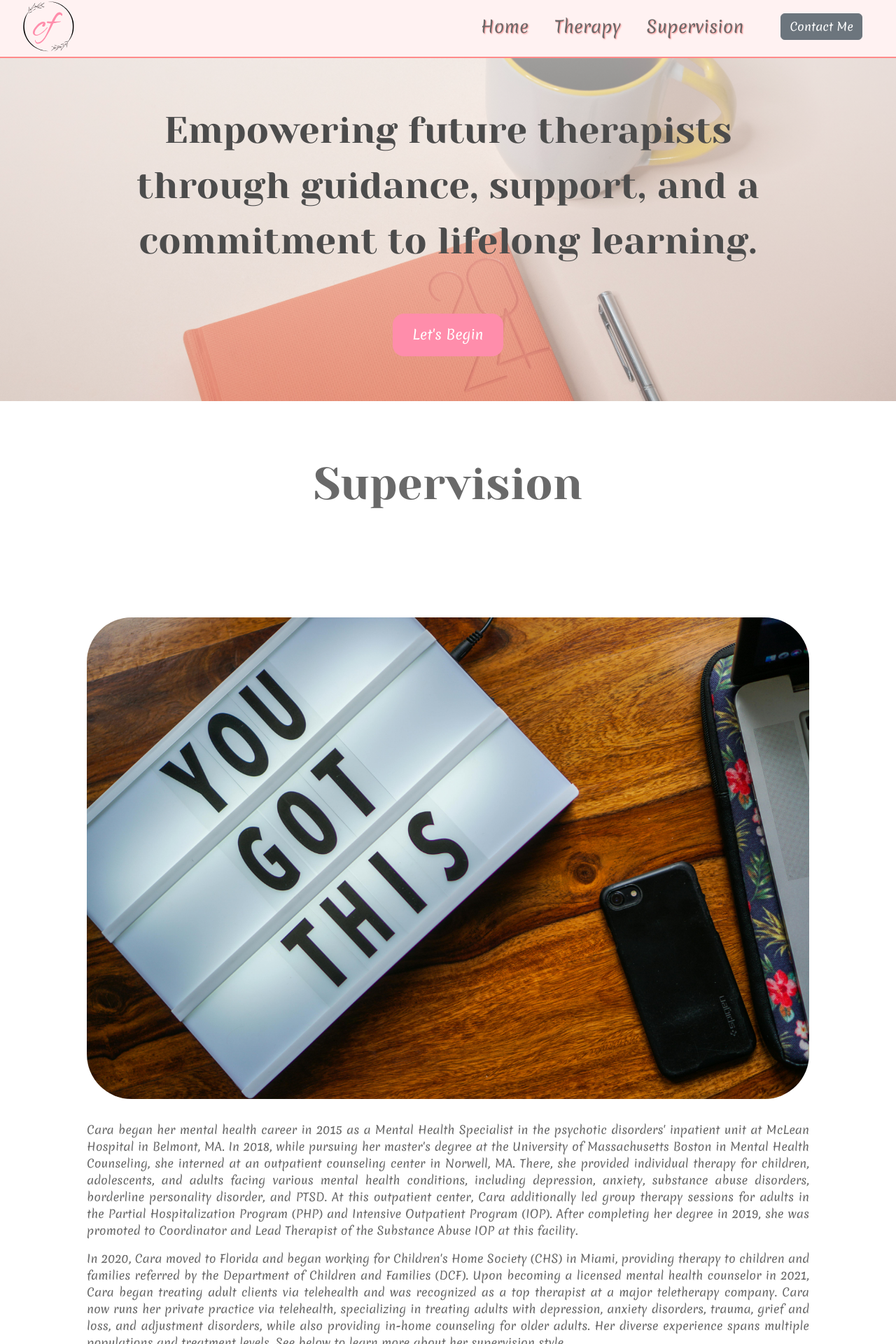
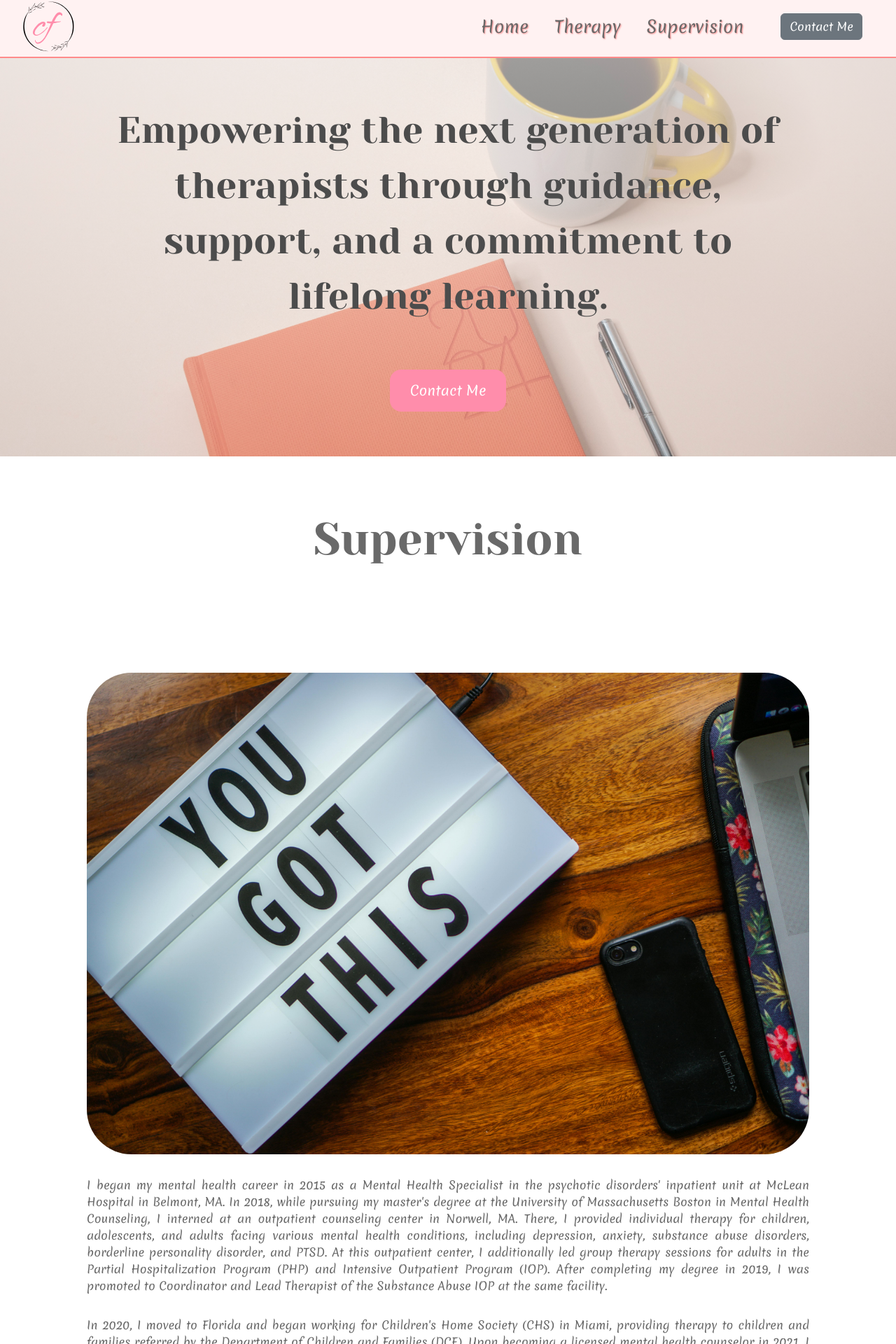
Before and after one commit to LFuen/c-fuentes, a Next.js app: page /Supervision in a window 1280 px wide. Shown: the part 4-1924 px from the top of the page at 70% size. Built offline with nearby package versions, Linux system fonts and the light colour scheme.

Commit message:
changes to styling, added supervision blurb, added therapy title

```diff
--- a/src/app/Hero/hero.module.css
+++ b/src/app/Hero/hero.module.css
@@ -12,7 +12,7 @@
     height: 100vh;
     padding-top: 3rem;
     color: rgb(113, 113, 113);
-    font-family: "Merienda", sans-serif;
+    font-family: "Yeseva One", serif;
   }
 
   .hero::before {
@@ -26,9 +26,17 @@
   }
 
   .heroTitle {
-    font-size: 5rem;
-    margin-top: 5rem;
+    font-size: 3.3rem;
     font-weight: bold;
+    z-index: 1;
+  }
+
+  .quote {
+    font-size: 2rem;
+    color: rgb(76, 76, 76);
+    padding: 4rem 8rem 2rem 8rem;
+    z-index: 1;
+    font-family: "Yeseva One", serif;
   }
 
     .ctaButton {
--- a/src/app/Hero/page.js
+++ b/src/app/Hero/page.js
@@ -1,18 +1,18 @@
 "use client";
-import styles from './hero.module.css';
-import { Row, Col, Button } from 'reactstrap';
-import Link from 'next/link';
+import styles from "./hero.module.css";
+import { Row, Col, Button } from "reactstrap";
+import Link from "next/link";
 
-
-
-export default function Hero () {
+export default function Hero() {
 	return (
 		<Row className={styles.hero}>
-            <Col className={styles.heroContent}>
+			<blockquote className={styles.quote}>
 				<h1 className={styles.heroTitle}>Therapy for the Modern World</h1>
 				<p>Empowering individuals through personalized therapy sessions.</p>
-                <Link href="/ContactForm"><Button className={styles.ctaButton}>Contact Me</Button></Link>
-            </Col>
+			</blockquote>
+			<Link href="/ContactForm">
+				<Button className={styles.ctaButton}>Contact Me</Button>
+			</Link>
 		</Row>
 	);
-};
+}
--- a/src/app/Supervision/page.js
+++ b/src/app/Supervision/page.js
@@ -91,14 +91,14 @@ export default function Supervision() {
 				<Col>
 					<blockquote className={styles.quote}>
 						<p>
-							Empowering future therapists through guidance, support, and a
-							commitment to lifelong learning.
+							Empowering the next generation of therapists through guidance,
+							support, and a commitment to lifelong learning.
 						</p>
 					</blockquote>
 				</Col>
 				<Col>
 					<Link href="/ContactForm">
-						<Button className={styles.ctaButton}>Let&apos;s Begin</Button>
+						<Button className={styles.ctaButton}>Contact Me</Button>
 					</Link>
 				</Col>
 			</Row>
@@ -114,34 +114,34 @@ export default function Supervision() {
 					</Col>
 					<Col>
 						<p>
-							Cara began her mental health career in 2015 as a Mental Health
+							I began my mental health career in 2015 as a Mental Health
 							Specialist in the psychotic disorders&apos; inpatient unit at
-							McLean Hospital in Belmont, MA. In 2018, while pursuing her
+							McLean Hospital in Belmont, MA. In 2018, while pursuing my
 							master&apos;s degree at the University of Massachusetts Boston in
-							Mental Health Counseling, she interned at an outpatient counseling
-							center in Norwell, MA. There, she provided individual therapy for
+							Mental Health Counseling, I interned at an outpatient counseling
+							center in Norwell, MA. There, I provided individual therapy for
 							children, adolescents, and adults facing various mental health
 							conditions, including depression, anxiety, substance abuse
 							disorders, borderline personality disorder, and PTSD. At this
-							outpatient center, Cara additionally led group therapy sessions
-							for adults in the Partial Hospitalization Program (PHP) and
-							Intensive Outpatient Program (IOP). After completing her degree in
-							2019, she was promoted to Coordinator and Lead Therapist of the
-							Substance Abuse IOP at this facility.
+							outpatient center, I additionally led group therapy sessions for
+							adults in the Partial Hospitalization Program (PHP) and Intensive
+							Outpatient Program (IOP). After completing my degree in 2019, I
+							was promoted to Coordinator and Lead Therapist of the Substance
+							Abuse IOP at the same facility.
 						</p>
 						<p>
-							In 2020, Cara moved to Florida and began working for
-							Children&apos;s Home Society (CHS) in Miami, providing therapy to
-							children and families referred by the Department of Children and
-							Families (DCF). Upon becoming a licensed mental health counselor
-							in 2021, Cara began treating adult clients via telehealth and was
-							recognized as a top therapist at a major teletherapy company. Cara
-							now runs her private practice via telehealth, specializing in
-							treating adults with depression, anxiety disorders, trauma, grief
-							and loss, and adjustment disorders, while also providing in-home
-							counseling for older adults. Her diverse experience spans multiple
-							populations and treatment levels. See below to learn more about
-							her supervision style.
+							In 2020, I moved to Florida and began working for Children&apos;s
+							Home Society (CHS) in Miami, providing therapy to children and
+							families referred by the Department of Children and Families
+							(DCF). Upon becoming a licensed mental health counselor in 2021, I
+							began treating adult clients via telehealth and was recognized as
+							a top therapist at a major teletherapy company. I now run my
+							private practice via telehealth, specializing in treating adults
+							with depression, anxiety disorders, trauma, grief and loss, and
+							adjustment disorders, while also providing in-home counseling for
+							older adults. My diverse experience spans multiple populations and
+							treatment levels. See below to learn more about my supervision
+							style.
 						</p>
 					</Col>
 				</Row>
@@ -179,15 +179,27 @@ export default function Supervision() {
 				<Row className={styles.blurbRow}>
 					<Col>
 						<p>
-							OCD is a mental health condition characterized by persistent,
-							unwanted thoughts (obsessions) and repetitive behaviors or mental
-							acts (compulsions) aimed at reducing the anxiety those thoughts
-							cause. These compulsions can interfere with daily life, as
-							individuals feel compelled to perform certain rituals or routines
-							to alleviate distress. While these rituals provide temporary
-							relief, the cycle of obsessions and compulsions can become
-							overwhelming and difficult to control without proper treatment and
-							support.
+							As a qualified supervisor for MHC interns, I view supervision as
+							an evolving process that adapts to your growth and professional
+							development. I utilize an integrated developmental model that
+							includes three stages: entry-level (highly motivated but anxious
+							about evaluation), mid-level (fluctuating confidence and
+							motivation), and advanced (secure, stable, with accurate empathy).
+							I will assist you in identifying your current stage and provide
+							feedback and guidance tailored to where you are in your journey.
+							My goal is to enhance your skills and confidence at a pace that is
+							appropriate for you.
+						</p>
+						<p>
+							Together, we&apos;ll work towards fostering your growth and
+							building a strong foundation for your practice. In supervision
+							sessions, I prioritize creating a supportive and open environment
+							where you feel comfortable discussing challenges and successes
+							alike. My collaborative approach encourages self-reflection and
+							ongoing learning, allowing you to develop your therapeutic style
+							and skills. By addressing both your strengths and areas for
+							growth, we aim to build a well-rounded foundation that will serve
+							you throughout your career in mental health counseling.
 						</p>
 					</Col>
 
@@ -232,14 +244,19 @@ export default function Supervision() {
 					personalized supervision, let&apos;s connect.
 				</p>
 				<p>
-					I offer my supervision services at a rate of
-					<strong> <u>$75 per hour session</u></strong>, ensuring you receive the
-					highest quality guidance and support.
+					I offer supervision services via <strong>Doxy.me</strong>, at a rate
+					of
+					<strong>
+						{" "}
+						<u>$75 per hour session</u>
+					</strong>
+					, ensuring you receive the highest quality guidance and support.
+				</p>
+				<p>
+					<strong>** FLORIDA mental health interns only.</strong>
 				</p>
 				<Link href="/ContactForm">
-					<Button className={styles.ctaButton}>
-						Contact Me for Supervision
-					</Button>
+					<Button className={styles.ctaButton}>Let's Begin</Button>
 				</Link>
 			</article>
 		</Container>
--- a/src/app/Supervision/supervision.module.css
+++ b/src/app/Supervision/supervision.module.css
@@ -244,6 +244,10 @@
     border-radius: 4rem;
 }
 
+.blurbRow p {
+    margin-bottom: 2rem;
+}
+
 .topBlurb {
     font-size: 1rem;
     color: #696969;
@@ -258,10 +262,9 @@
 }
 
 .midBlurb {
-    font-size: 1.3rem;
     color: #696969;
     padding: 1rem 2rem;
-    margin: 2rem 4rem;
+    margin: 0 4rem;
     align-items: center;
 }
 
--- a/src/app/Therapy/page.js
+++ b/src/app/Therapy/page.js
@@ -129,10 +129,14 @@ export default function Therapy() {
 				</Col>
 				<Col>
 					<Link href="/ContactForm">
-						<Button className={styles.ctaButton}>Let&apos;s Begin</Button>
+						<Button className={styles.ctaButton}>Contact Me</Button>
 					</Link>
 				</Col>
 			</Row>
+
+			<h1>
+				<span className={styles.title}>Therapy</span>
+			</h1>
 
 			<article className={styles.techniqueArticle}>
 				<Row className={styles.techniqueTitle}>
@@ -250,6 +254,27 @@ export default function Therapy() {
 					</Card>
 				</Col>
 			</Row>
+
+			<article className={styles.bottomCTA}>
+			<h2>Ready to Start Your Journey?</h2>
+<p>
+    If you’re seeking a compassionate and personalized therapy experience to help you navigate life's challenges, let's connect.
+</p>
+<p>
+    I offer therapy sessions at a rate of <strong><u>$125 per 50 minute session</u></strong>. </p>
+	<p>Sessions are conducted via telehealth or phone, providing you with the flexibility and comfort to receive support from wherever you are.
+</p>
+<p>
+    Please note, I <strong><u>do not</u></strong> accept insurance, ensuring a more private and straightforward approach to your care.
+</p>
+<p><strong>**Must be a Florida resident over 18 years old.</strong></p>
+				<Link href="/ContactForm">
+					<Button className={styles.ctaButton}>
+						Let's Begin
+					</Button>
+				</Link>
+			</article>
+
 		</Container>
 	);
 }
--- a/src/app/Therapy/therapy.module.css
+++ b/src/app/Therapy/therapy.module.css
@@ -20,6 +20,7 @@
     width: 100%;
     z-index: 0;
     padding: 6rem 0 4rem 0;
+    position: relative;
   }
 
   .mentalHealth::before {
@@ -30,6 +31,14 @@
     background: linear-gradient(white, rgba(255, 255, 255, 0.503));
     opacity: .6;
   }
+  .title {
+    display: flex;
+    justify-content: center;
+    font-family: "Yeseva One", serif;
+    font-size: 4rem;
+    color: rgb(105, 105, 105);
+    margin-top: 5rem;
+}
 
   .quote {
     font-size: 3.3rem;
@@ -230,6 +239,30 @@
     margin: 2rem 0;
 }
 
+.bottomCTA {
+    display: flex;
+    flex-direction: column;
+    justify-content: center;
+    align-items: center;
+    margin: 0 0 4rem 0;
+    text-align: center;
+}
+
+.bottomCTA h2 {
+    font-size: 2.5rem;
+    font-family: "Yeseva One", serif;
+    color: #696969;
+    padding: 1rem 2rem;
+}
+
+.bottomCTA p {
+    margin: 0 1rem;
+}
+
+.bottomCTA a {
+    margin-top: 2rem;
+}
+
 @media (max-width: 1250px) {
     .techniqueArticle {
         margin: 3rem 3rem;
--- a/src/app/Welcome/page.js
+++ b/src/app/Welcome/page.js
@@ -33,7 +33,7 @@ export default function Welcome() {
 						on her clients&apos; lives. For more information, see the details
 						below and visit the Therapy tab.
 					</p>
-					<Link href="#contact">
+					<Link href="/ContactForm">
 						<Button className={styles.ctaButton}>Contact Now</Button>
 					</Link>
 				</Col>
```
Also changed, not shown: 1 other file (tests, documents, lock files or other folders). Lines whose indentation alone changed are shown as unchanged.
